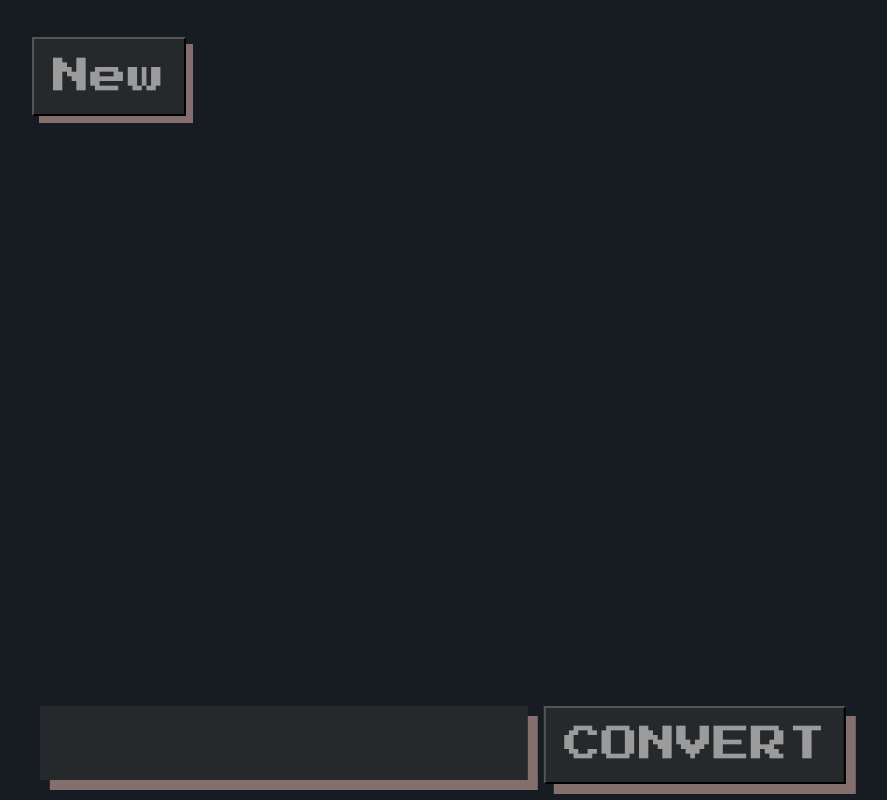
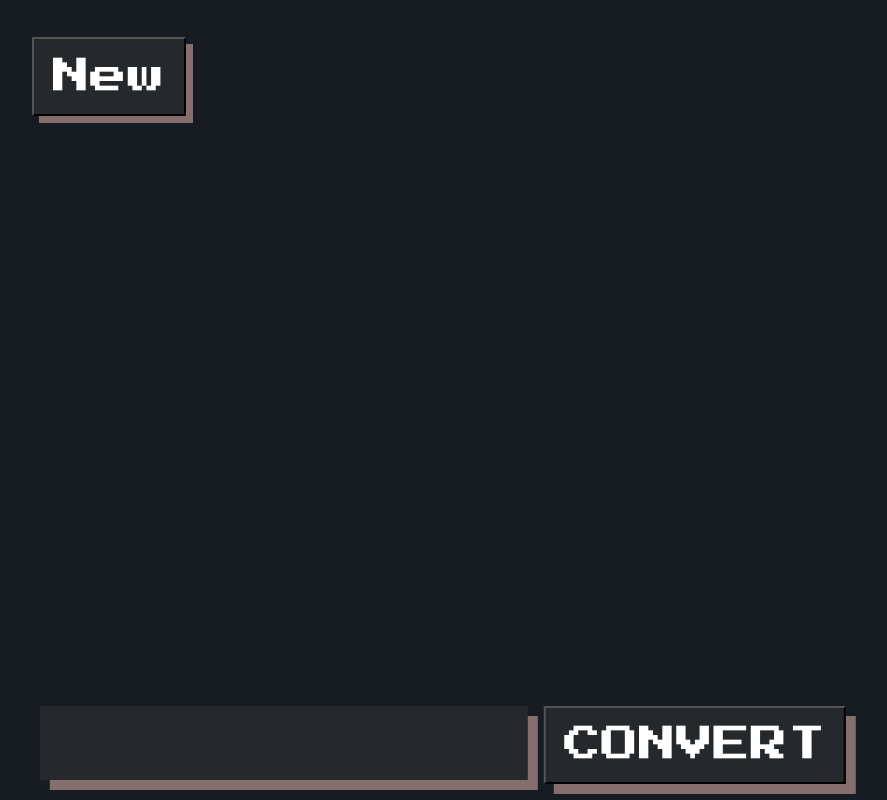
Before and after one commit to AceBurgundy/Infix-to-Postfix-Converter, a plain HTML site: page index.html in a window 1280 px wide. Shown: the whole page, without its empty margins (5-892 px from the left). Drawn offline with Linux system fonts and the light colour scheme.

Commit message:
changed --text to white

```diff
--- a/style.css
+++ b/style.css
@@ -13,7 +13,7 @@
 
 :root {
     --game-font: 'Press Start 2P', cursive;
-    --text: rgba(155, 155, 155, 1);
+    --text: rgb(255, 255, 255);
 }
 
 body {
```
